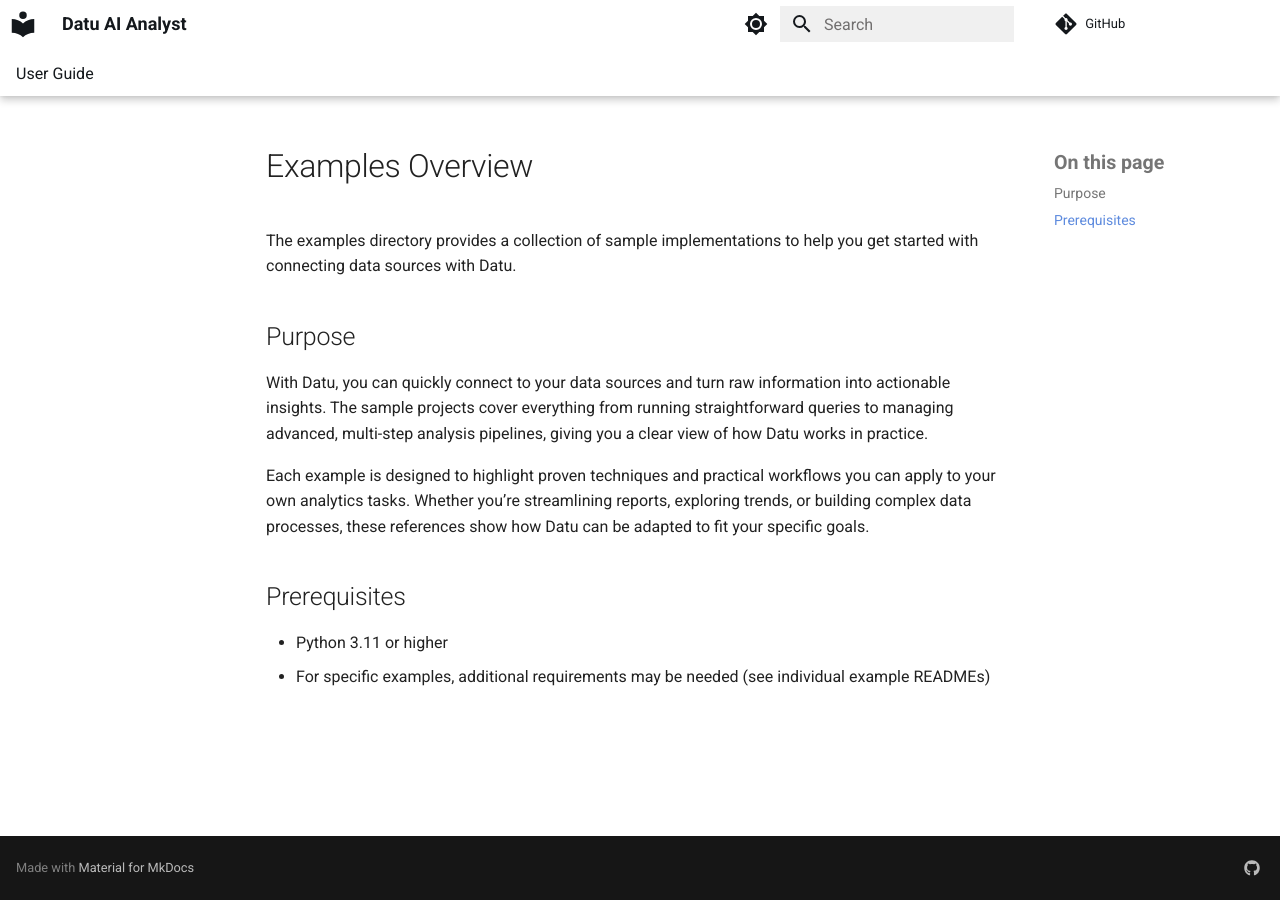
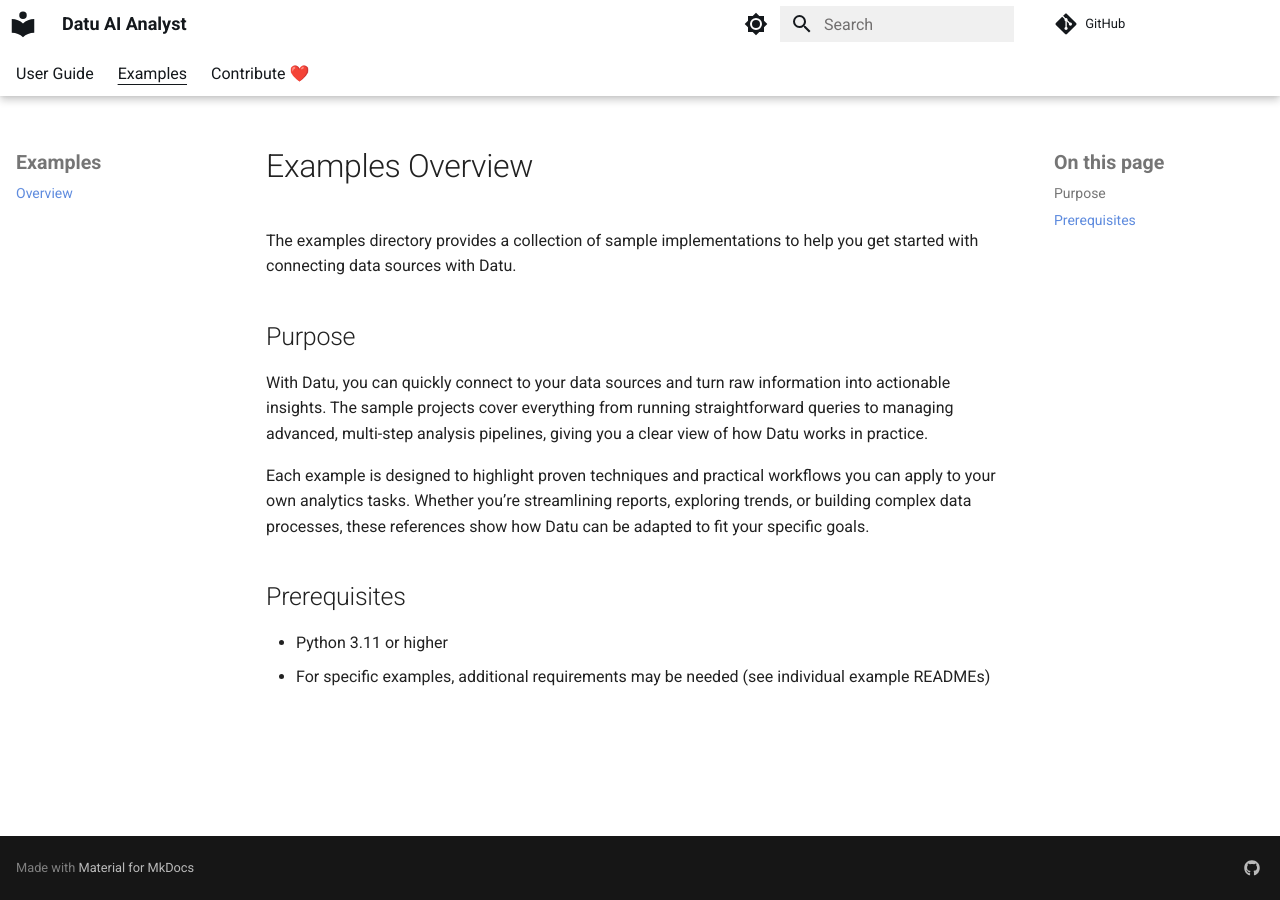
Before and after one commit to Datuanalytics/docs, an MkDocs documentation site: the page built from docs/examples/README.md, in a window 1280 px wide. Built offline with MkDocs 1.6.1 and Material for MkDocs 9.7.7, drawn with Linux system fonts in a browser that asks for light colours; plug-ins that fetch from the network failed and are left out; comment, search, counter and statistics services are not loaded; the version menu is left out.

Commit message:
separate contribution page

```diff
--- a/mkdocs.yml
+++ b/mkdocs.yml
@@ -61,6 +61,9 @@ nav:
     - Deploy:
       - Container service: user-guide/deploy/deploy_as_container_service.md
     - Contribute ❤️: https://github.com/Datuanalytics/datu-core/blob/main/CONTRIBUTING.md
+  - Examples:
+    - Overview: examples/README.md
+  - Contribute ❤️: https://github.com/Datuanalytics/datu-core/blob/main/CONTRIBUTING.md
 
 exclude_docs: |
   node_modules
@@ -81,6 +84,13 @@ plugins:
             docstring_style: google
             show_root_heading: true
             show_source: true
+  - llmstxt:
+      sections:
+        User Guide:
+          - README.md
+          - user-guide/**/*.md
+        Examples:
+          - examples/**/*.md
 
 extra:
   social:
```
